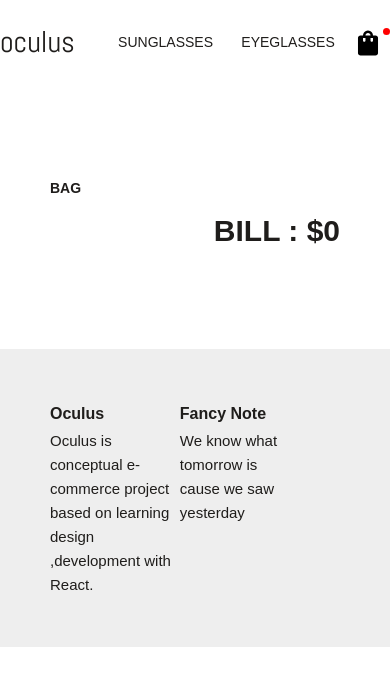
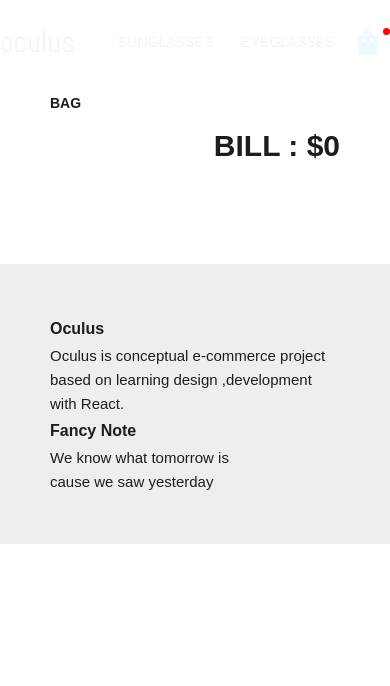
Before and after one commit to Ph-uad/oculus-React, a React (Create React App) app: page /cart in a window 390 px wide. Shown: the top 686 px of the page. Built offline with nearby package versions, Linux system fonts and the light colour scheme.

Commit message:
moifying sub component styles

```diff
--- a/src/layout/cart/Cart.js
+++ b/src/layout/cart/Cart.js
@@ -26,7 +26,7 @@ const Cart = () => {
 
     const mapBagItems = items.map(item => {
         if (!item) {
-            return <p>Nothing here</p>
+            return <p key='0ss'>Nothing here</p>
         }
         return (
             <SwiperSlide key={ item.id } className={ `${classes.tile}` }>
@@ -75,7 +75,7 @@ const Cart = () => {
                 modules={ [Pagination] }
                 className={ classes["mySwiper"] }
             >
-                { mapBagItems }
+                { mapBagItems && mapBagItems }
             </Swiper>
 
             <h3 className={`text--right heading--secondary`}>Bill : ${total}</h3>
--- a/src/layout/footer/footer.module.css
+++ b/src/layout/footer/footer.module.css
@@ -2,6 +2,10 @@
     background: #eee;
 }
 
+.flex{
+    flex-wrap: wrap;
+}
+
 .detail{
-    flex: 0 50%;
+    flex: 1 50%;
 }
--- a/src/layout/header/header.module.css
+++ b/src/layout/header/header.module.css
@@ -1,6 +1,6 @@
 .hero>div {
     background: center center/cover no-repeat;
-    background-image: linear-gradient(#79585862, #00000068), url('https://images.unsplash.com/photo-1556560957-04a8ebbc0563?ixlib=rb-4.0.3&ixid=MnwxMjA3fDB8MHxwaG90by1wYWdlfHx8fGVufDB8fHx8&auto=format&fit=crop&w=2146&q=80');
+    background-image: linear-gradient(#00000062, #00000068), url('https://images.unsplash.com/photo-1556560957-04a8ebbc0563?ixlib=rb-4.0.3&ixid=MnwxMjA3fDB8MHxwaG90by1wYWdlfHx8fGVufDB8fHx8&auto=format&fit=crop&w=2146&q=80');
     color: #fff;
     cursor: default;
     user-select: none;
--- a/src/layout/navigation/nav.module.css
+++ b/src/layout/navigation/nav.module.css
@@ -1,10 +1,20 @@
 .nav {
     width: 100vw;
-    position:sticky;
+    position: fixed;
     top: 0;
-    background-color: #ffffff6d;
-    backdrop-filter: saturate(20%) blur(4px);
+    /* background-color: #ffffff6d;
+    backdrop-filter: saturate(20%) blur(4px); */
     z-index: 100;
+    color: var(--color-gray-100);
+}
+
+@media (min-width:64em) {
+    .nav {
+        position: sticky;
+        background-color: #ffffff6d;
+        backdrop-filter: saturate(20%) blur(4px);
+        color: var(--color-gray-900);
+    }
 }
 
 .nav .container {
@@ -15,7 +25,7 @@
 }
 
 @media (min-width :64em) {
-    .nav .container{
+    .nav .container {
         width: 80%;
         padding: 1.4rem 2rem;
     }
@@ -46,6 +56,13 @@ ul {
     height: 7px;
 }
 
+@media (max-width:64em) {
+    .bag svg {
+        fill: aliceblue;
+    }
+}
+
+
 .bag:hover {
     cursor: pointer;
 }
```
Also changed, not shown: src/layout/UI/overlayModal/Modal.module.css (+15 -12 lines), src/layout/cart/cart.module.css (+0 -9 lines).
